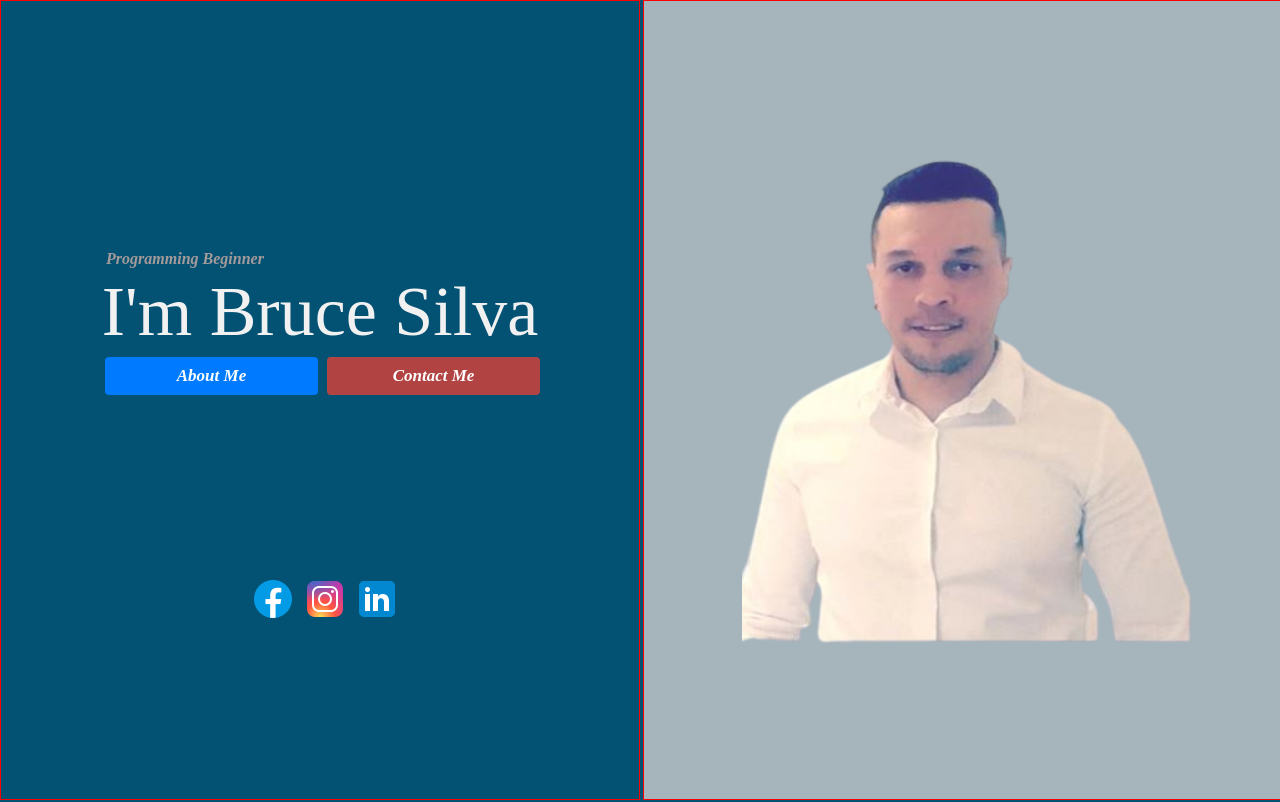
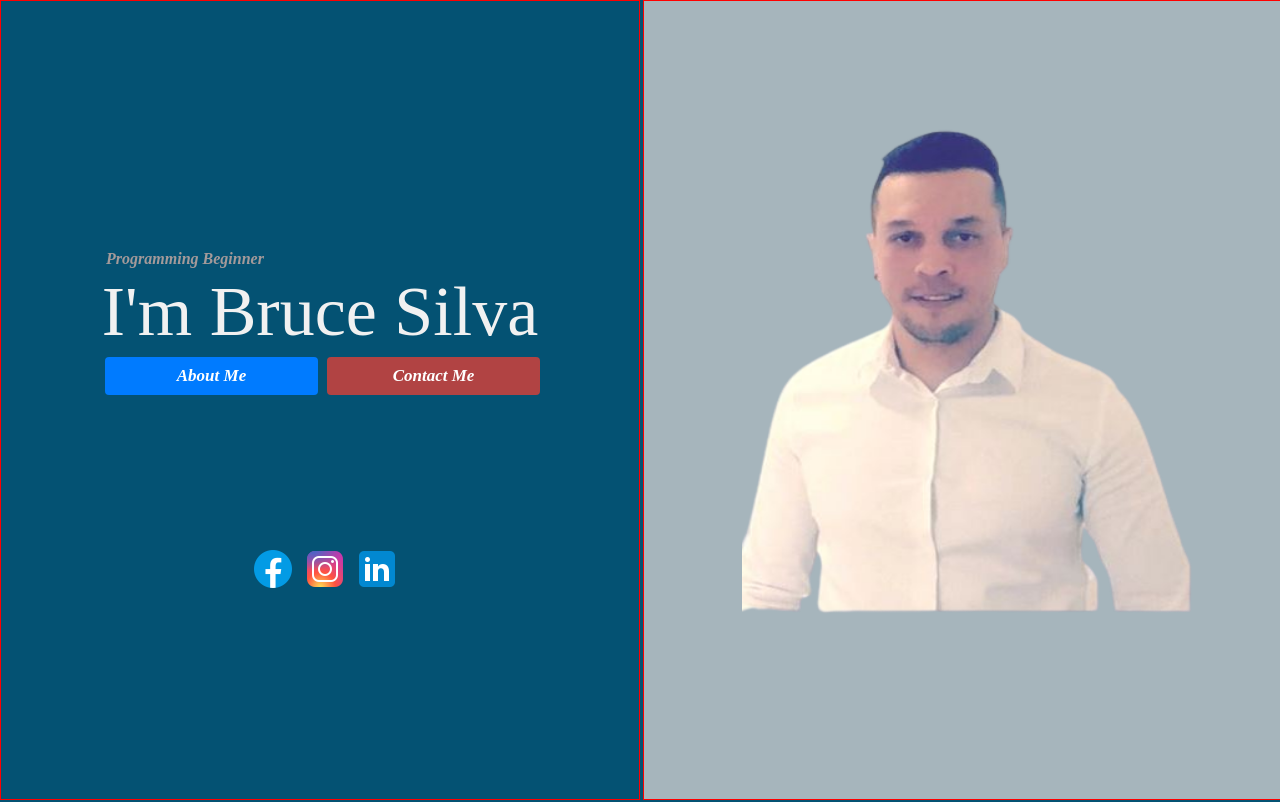
Before and after one commit to brucesilva/perfilOnlineResponsivo, a plain HTML site: page index.html in a window 1280 px wide. Shown: the top 802 px of the page. Drawn offline with nearby package versions, Linux system fonts and the light colour scheme.

Commit message:
subindo a foto do perfil e a media social

```diff
--- a/assets/css/gridArea.css
+++ b/assets/css/gridArea.css
@@ -264,7 +264,7 @@ table {
     .nav .fotoPerfil{
         display: block;
         position: absolute;
-        margin-top: 143px;
+        margin-top: 113px;
         left: 58%;
         width: 450px;
         height: 500px;
@@ -305,7 +305,7 @@ table {
         display: block;
         text-align: center;
         margin-left: 10px;
-        margin-top: 180px;
+        margin-top: 150px;
     }
 
 
```
